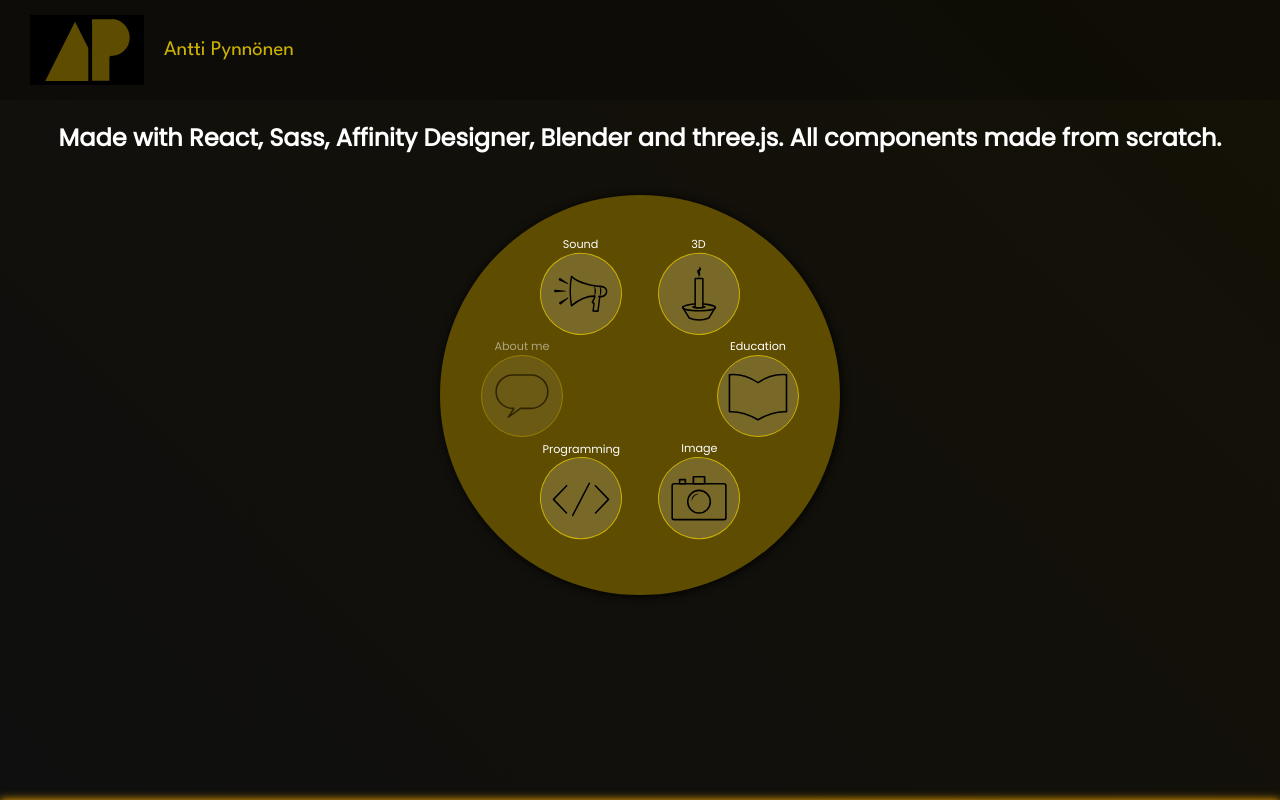
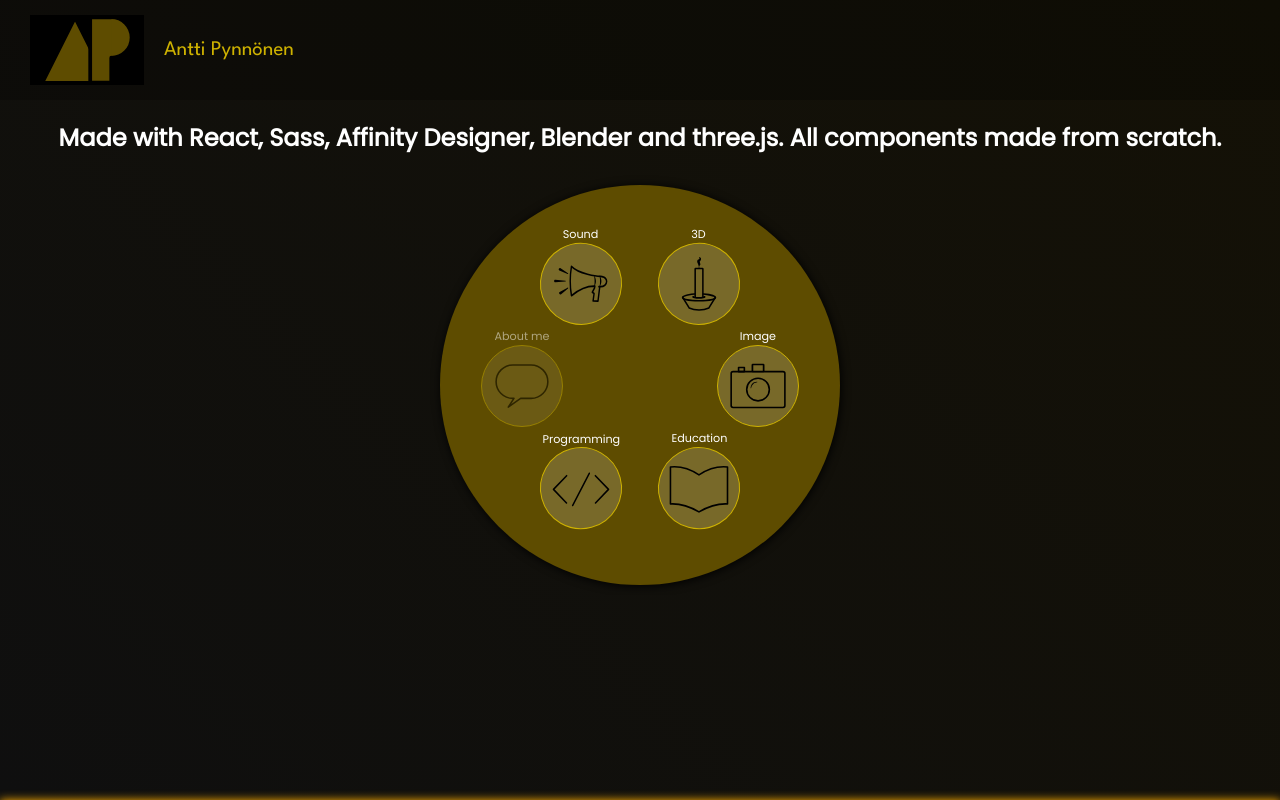
Before and after one commit to pynde/anttiportfolio, a React (Create React App) app: page / in a window 1280 px wide. Built offline with nearby package versions, Linux system fonts and the light colour scheme; a web font is replaced by a local one.

Commit message:
Ecucation / image fix + styling

```diff
--- a/src/components/Main/Main.tsx
+++ b/src/components/Main/Main.tsx
@@ -5,9 +5,7 @@ import Aani from '../Aani/Aani';
 import Container from '../Container/Container';
 import Education from '../Education/Education';
 import ImageSlider from '../ImageSlider/ImageSlider';
-import Nutshell from '../Nutshell/Nutshell';
 import Programming from '../Programming/Programming';
-import ProgressTile from '../ProgressTile/ProgressTile';
 import RadialMenu from '../RadialMenu/RadialMenu';
 import Texts from '../Texts/Texts';
 import ThreeDee from '../ThreeDee/ThreeDee';
@@ -41,10 +39,10 @@ const Main: FC<MainProps> = () => {
       if(!!ref.current) {
       if(ref.current.getBoundingClientRect().top < ref.current.offsetHeight / 2 && ref.current.getBoundingClientRect().bottom < ref.current.offsetHeight * 1.5 ) {
         setScrolledState(ref.current.id);
+        console.log(ref.current.id);
       }
     }
     })
-
   }
 
   const scrollToView = (elementString : string) => {
@@ -56,7 +54,6 @@ const Main: FC<MainProps> = () => {
           }
         })
       }
-
   }
 
 
@@ -69,7 +66,6 @@ const Main: FC<MainProps> = () => {
       <>
       <Texts id='sound'/>
       <Aani/>
-      {/* <Nutshell items={['Mikki', 'Minni', 'Hessu']}/> */}
       </>
       : <div>I'm saving your CPU. Please scroll.</div>
       }
@@ -83,7 +79,16 @@ const Main: FC<MainProps> = () => {
       : <div>I'm saving your CPU. Please scroll.</div>
       }
     </Container>
-
+    <Container ref={imageContainerRef} title='Image' id='image'>
+      {
+      scrolledState === 'image' ?
+      <>
+      <Texts id='image' />
+      <ImageSlider/>
+      </>
+      : <div>I'm saving your CPU. Please scroll.</div>
+      }
+    </Container>
     <Container ref={educationContainerRef} title='Education' id='education'>
       {
       scrolledState === 'education' ?
@@ -94,19 +99,6 @@ const Main: FC<MainProps> = () => {
       : <div>I'm saving your CPU. Please scroll.</div>
       }
     </Container>
-
-    <Container ref={imageContainerRef} title='Image' id='image'>
-      {
-      scrolledState === 'image' ?
-      <>
-      <Texts id='image' />
-      <ImageSlider/>
-      </>
-      : <div>I'm saving your CPU. Please scroll.</div>
-      }
-    </Container>
-
-
     <Container ref={programmingContainerRef} title='Programming' id='programming'>
       {
       scrolledState === 'programming' ?
--- a/src/components/RadialMenu/RadialMenu.module.scss
+++ b/src/components/RadialMenu/RadialMenu.module.scss
@@ -24,7 +24,7 @@ $ulRotate : 0deg;
                 // width: 100%;
                 @include app.flexStart;
                 flex-direction: column;
-                margin: 20px;
+                margin: 10px;
             }
             ul {
                 width: $radialMenuWidth;
@@ -79,22 +79,19 @@ $ulRotate : 0deg;
                 }
 
             }
-
-
-
     }
 
     .scrolled {
         transition: width 0.5s;
         position: fixed;
-        right: 0;
+        right: 20px;
         top: 0;
         width: fit-content;
         ul {
             background-color: transparent;
             height: 80vh;
             width: fit-content;
-            padding-right: 20px;
+            padding-right: 2px;
             display: grid;
             justify-content: center;
             grid-template-rows: repeat(6, 1fr);
--- a/src/components/RadialMenu/RadialMenu.tsx
+++ b/src/components/RadialMenu/RadialMenu.tsx
@@ -39,8 +39,8 @@ const RadialMenu: FC<RadialMenuProps & React.RefAttributes<HTMLDivElement>> = Re
           <ul>
             <li onClick={() => props.scrollToView('sound')}><div>Sound</div><img src={`${process.env.PUBLIC_URL}/images/aani.svg`} alt="Sound icon" /></li>
             <li onClick={() => props.scrollToView('3d')}><div>3D</div><img src={`${process.env.PUBLIC_URL}/images/3D.svg`} alt="3D icon" /></li>
+            <li onClick={() => props.scrollToView('image')}><div>Image</div><img src={`${process.env.PUBLIC_URL}/images/kuva.svg`} alt="Image icon" /></li>
             <li onClick={() => props.scrollToView('education')}><div>Education</div><img src={`${process.env.PUBLIC_URL}/images/koulutus.svg`} alt="Education icon" /></li>
-            <li onClick={() => props.scrollToView('image')}><div>Image</div><img src={`${process.env.PUBLIC_URL}/images/kuva.svg`} alt="Image icon" /></li>
             <li onClick={() => props.scrollToView('programming')}><div>Programming</div><img src={`${process.env.PUBLIC_URL}/images/ohjelmointi.svg`} alt="Programming icon" /></li>
             <li onClick={() => props.scrollToView('about-me')} style={{opacity: 0.5}}><div>About me</div><img src={`${process.env.PUBLIC_URL}/images/viestinta.svg`} alt="Communications icon" /></li>
           </ul>
```
